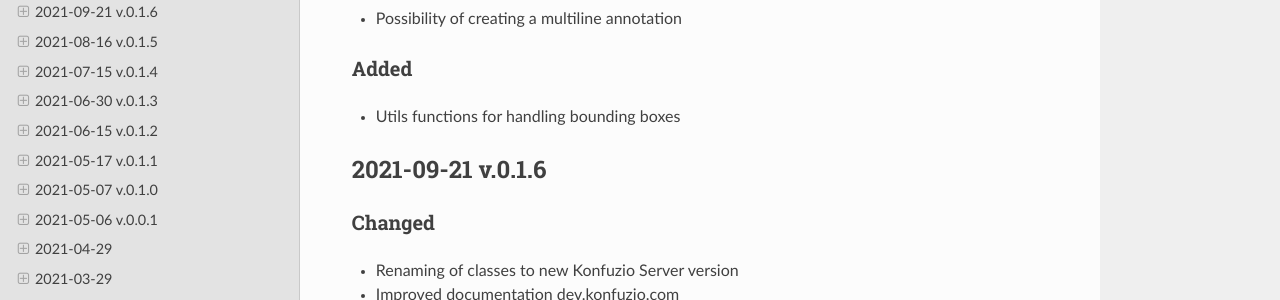
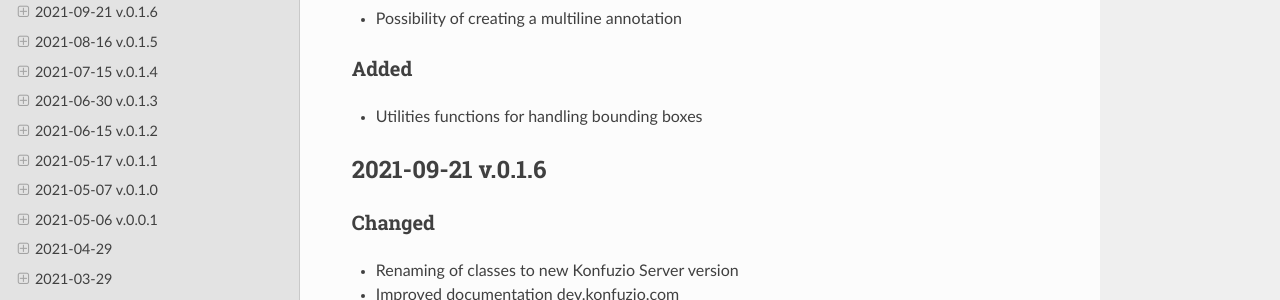
Before and after one commit to konfuzio-ai/konfuzio-sdk, a Sphinx documentation site: the page built from docs/sdk/changelog.md, in a window 1280 px wide and 900 px high, scrolled down 716 px. Shown: the part 151-451 px from the top of the window. Built offline with Sphinx 7.4.7 and the Read the Docs theme 2.0.0, drawn with Linux system fonts in a browser that asks for light colours.

Commit message:
Update changelog.md

```diff
--- a/docs/sdk/changelog.md
+++ b/docs/sdk/changelog.md
@@ -36,7 +36,7 @@
 
 ### Added
 
-- Utils functions for handling bounding boxes
+- Utilities functions for handling bounding boxes
 
 ## 2021-09-21 v.0.1.6
 
```
